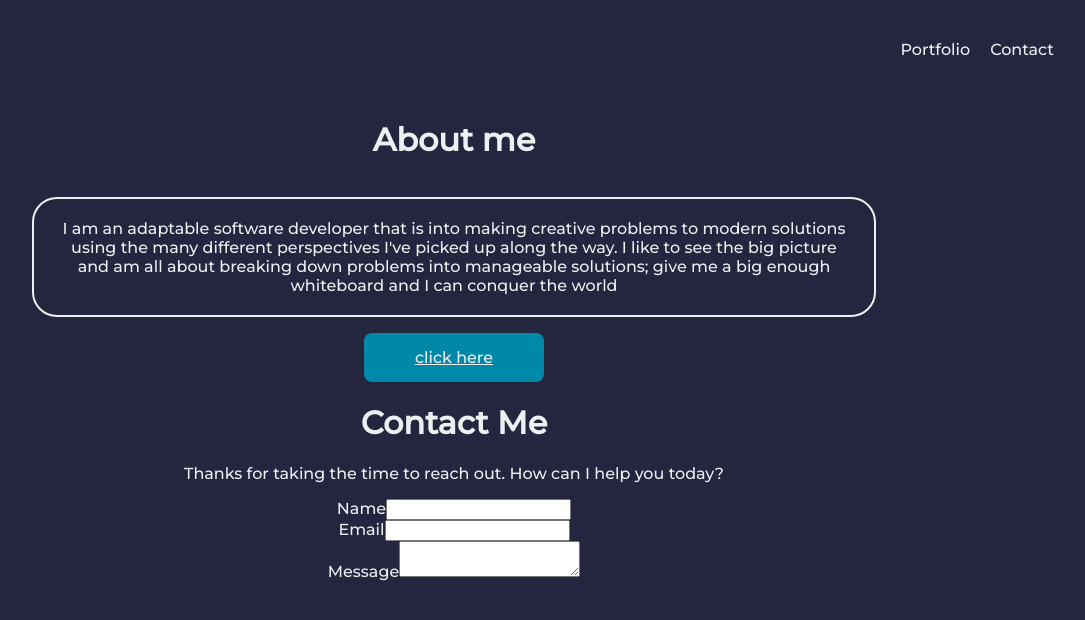
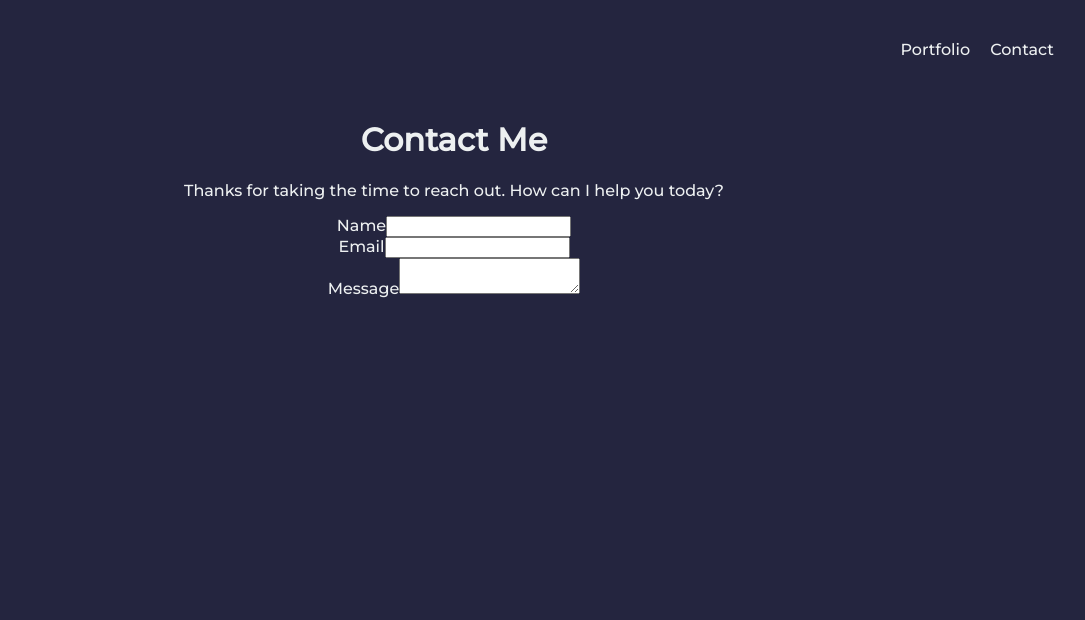
Before and after one commit to ConnerMcCabe/Portfolio, a React (Create React App) app: page / in a window 1280 px wide. Shown: the top 620 px of the page, without its empty margins (186-1271 px from the left). Built offline with nearby package versions, Linux system fonts and the light colour scheme.

Commit message:
styling work

```diff
--- a/src/App/App.css
+++ b/src/App/App.css
@@ -12,58 +12,3 @@
   color: #edf0f1;
   text-decoration: none;
 }
-
-.navigation {
-  display: flex;
-  justify-content: flex-end;
-  align-items: center;
-  padding: 30px 30px
-
-}
-
-.navbar {
-  display: flex;
-  flex-direction: row-reverse;
-}
-
-.navItem {
-  font-family: "Montserrat", sans-serif;
-  font-weight: 500;
-  font-size: 16px;
-  color: #edf0f1;
-  text-decoration: none;
-  padding: 10px;
-  transition: all 0.3s ease;
-}
-
-.navItem:hover {
-  color: #0088a9;
-}
-
-.about, .contact, .projects {
-  display: flex;
-  flex-direction: column;
-  align-items: center;
-}
-
-.bio, .messagebox {
-  width: 100vmin;
-  border-radius: 25px;
-  border: 2px solid;
-  padding: 20px;
-}
-
-.buttons {
-  width: 150px;
-  padding: 15px;
-  background: #0088a9;
-  border-radius: 8px 8px 8px 8px;
-  font-weight: 500;
-  font-size: 16px;
-  color: #edf0f1;
-}
-
-.button:hover {
-  transition: all 0.3s ease;
-  background: #0b00a9;
-}
--- a/src/Components/Contact/Contact.js
+++ b/src/Components/Contact/Contact.js
@@ -5,14 +5,14 @@ import React from "react"
 function Contact(props) {
   return (
     <div className="contact">
-        <h1>About me</h1>
+        {/* <h1>About me</h1>
         <p contentEditable="true" className="bio">
           I am an adaptable software developer that is into making creative problems to modern solutions
           using the many different perspectives I've picked up along the way. I like to see the big picture
           and am all about breaking down problems into manageable solutions; give me a big enough whiteboard
           and I can conquer the world
         </p>
-      <a className="buttons" href="https://github.com/ConnerMcCabe" target="_blank" rel="noopener noreferrer">click here</a>
+      <a className="buttons" href="https://github.com/ConnerMcCabe" target="_blank" rel="noopener noreferrer">click here</a> */}
       <div className='container'>
       <h1>Contact Me</h1>
       <p>Thanks for taking the time to reach out. How can I help you today?</p>
--- a/src/Components/Navbar/Navbar.js
+++ b/src/Components/Navbar/Navbar.js
@@ -1,5 +1,6 @@
 import React from 'react';
-import { Link } from 'react-router-dom'
+import { Link } from 'react-router-dom';
+import './Navbar.css';
 
 function Navbar(props) {
     return (
```
Also changed, not shown: src/Components/Contact/Contact.css (added, +17 -0 lines).
